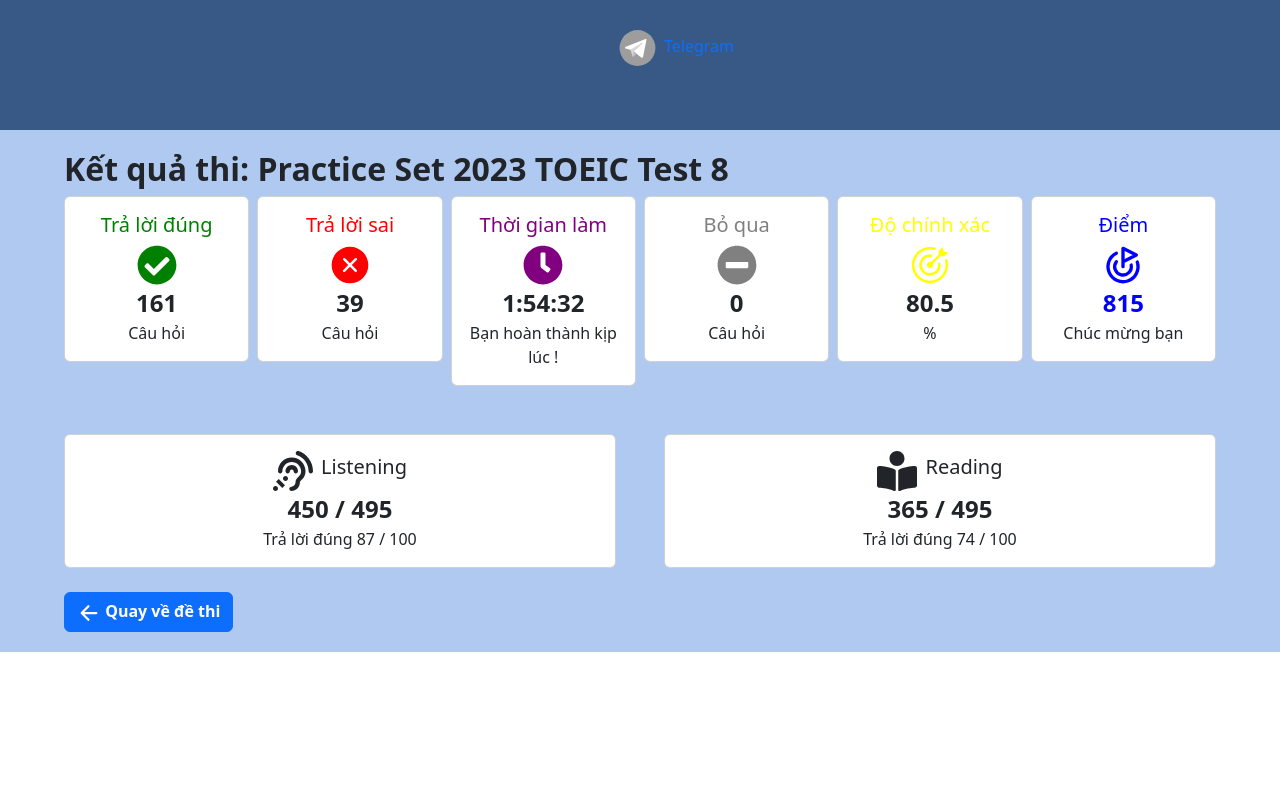
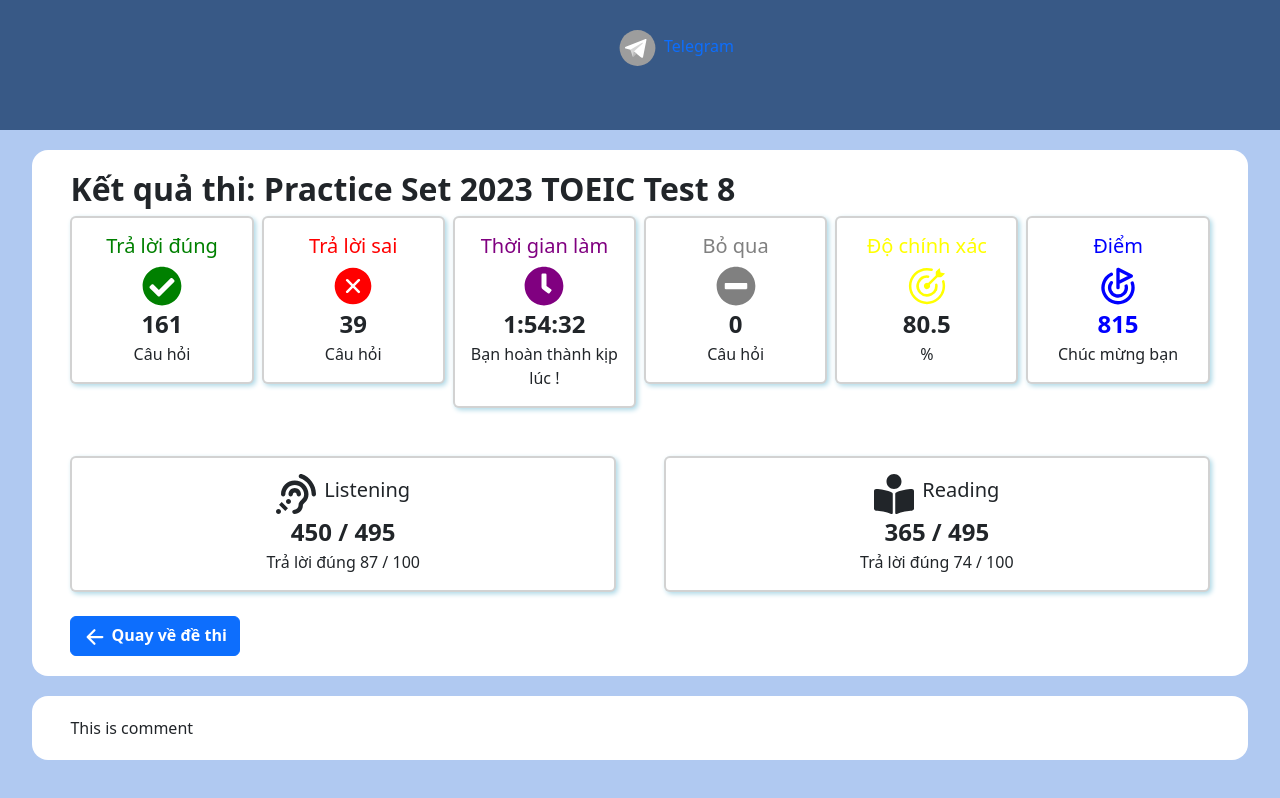
Before and after one commit to DatHuynhCoder/win_english_website, a React (Create React App) app: page /exam-library in a window 1280 px wide. Shown: the part 1488-2286 px from the top of the page. Before the commit the page ends 2140 px from the top, so only its background shows below. Built offline with nearby package versions, Linux system fonts and the light colour scheme.

Commit message:
them trang comment

```diff
--- /dev/null
+++ b/src/components/Comment/Comment.jsx
@@ -0,0 +1,9 @@
+import './Comment.scss'
+
+const Comment = () => {
+    return (
+        <div className="comment-container">This is comment</div>
+    )
+}
+
+export default Comment;
--- /dev/null
+++ b/src/components/Comment/Comment.scss
@@ -0,0 +1,7 @@
+.comment-container {
+    width: 95%;
+    margin: 20px auto;
+    padding: 20px 3%;
+    background-color: #fff;
+    border-radius: 16px;
+}
--- a/src/pages/ExamResult/ExamResult.jsx
+++ b/src/pages/ExamResult/ExamResult.jsx
@@ -3,6 +3,7 @@
  */
 
 import OverviewResult from "./OverviewResult";
+import Comment from "../../components/Comment/Comment";
 
 import './ExamResult.scss'
 
@@ -25,7 +26,10 @@ const ExamResult = () => {
     <div className="result-container">
       <div className="main-content">
         <OverviewResult resultData={resultData}/>
+      </div>
 
+      <div className="comment-contaner">
+        <Comment/>
       </div>
     </div>
   )
--- a/src/pages/ExamResult/ExamResult.scss
+++ b/src/pages/ExamResult/ExamResult.scss
@@ -1,7 +1,11 @@
 .result-container {
     background-color: #B0C9F1;
+    padding: 20px 0;
     .main-content {
-        margin: 0px 5%;
-        padding: 20px 0;
+        width: 95%;
+        margin: 0 auto;
+        padding: 20px 3%;
+        background-color: #fff;
+        border-radius: 16px;
     }
 }
--- a/src/pages/ExamResult/OverviewResult.scss
+++ b/src/pages/ExamResult/OverviewResult.scss
@@ -6,6 +6,8 @@
     margin-bottom: 24px;
     .card {
         text-align: center;
+        border: 2px solid rgba(0, 0, 0, 0.175);
+        box-shadow: 2px 2px 5px lightblue;
         .title-1 {
             color: green;
         }
```
